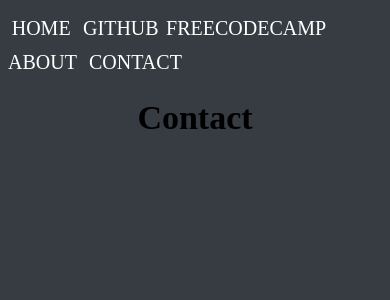
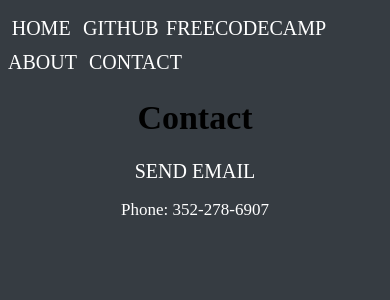
Before and after one commit to Quanluis/Portfolio, a React (Create React App) app: page /contact in a window 390 px wide. Shown: the top 300 px of the page. Built offline with nearby package versions, Linux system fonts and the light colour scheme.

Commit message:
Created email link as well as a simple p tag to display phone number.

```diff
--- a/src/components/Contact.js
+++ b/src/components/Contact.js
@@ -5,8 +5,12 @@ class Contact extends React.Component {
     return (
       <div className="header">
         <h1>Contact</h1>
+        <a href="mailto:quanluis@protonmail.com">Send Email</a>
+        <div>
+        <p>Phone: 352-278-6907</p>
+        </div>
       </div>
-    );
+    )
   }
 }
 export default Contact;
```
Also changed, not shown: src/App.css (line endings or trailing spaces), src/App.js (line endings or trailing spaces).
